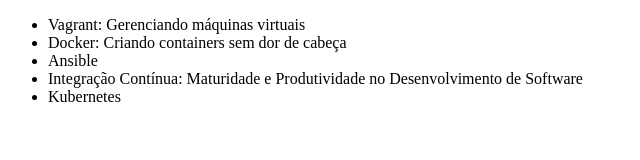
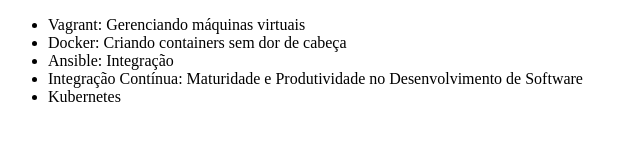
Before and after one commit to isabelanos/alura-git, a plain HTML site: page index.html in a window 1280 px wide. Shown: the full height of the page, 0-640 px from the left. Drawn offline with Linux system fonts and the light colour scheme.

Commit message:
Mudando o nome do curso de Ansible

```diff
--- a/index.html
+++ b/index.html
@@ -8,7 +8,7 @@
     <ul>
         <li>Vagrant: Gerenciando máquinas virtuais</li>
         <li>Docker: Criando containers sem dor de cabeça</li>
-        <li>Ansible</li>
+        <li>Ansible: Integração</li>
         <li>Integração Contínua: Maturidade e Produtividade no Desenvolvimento de Software</li>
         <li>Kubernetes</li>
     </ul>
```
